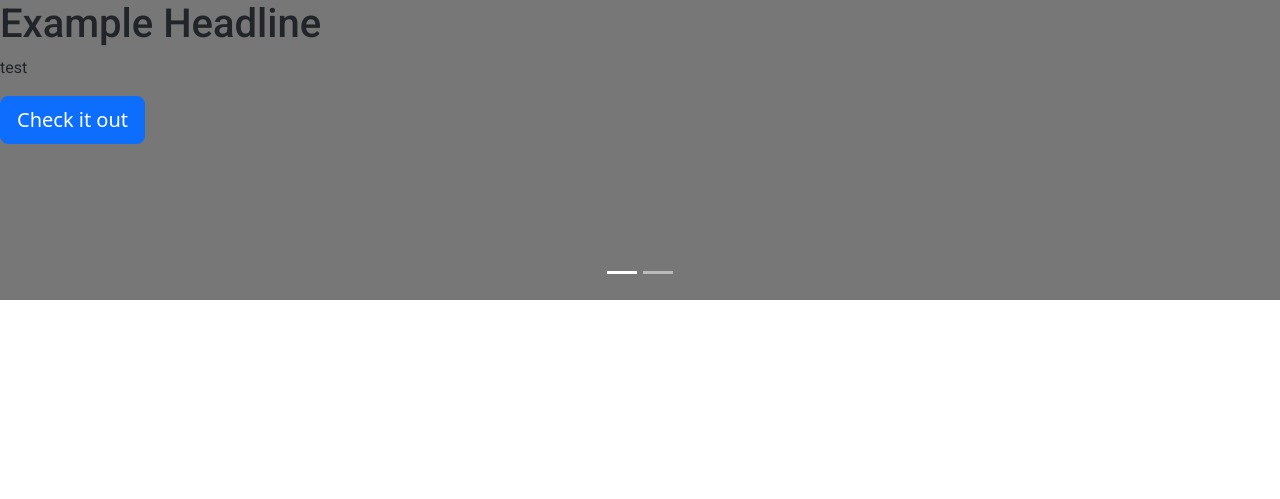
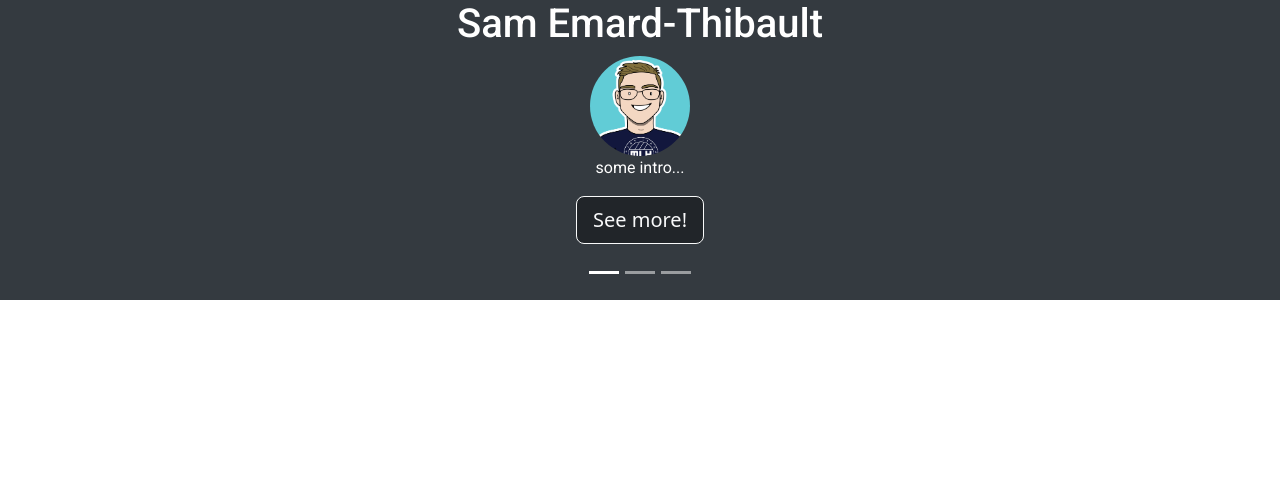
Before and after one commit to lukecheseldine/mlh-portfolio, a Flask app: page / in a window 1280 px wide. Shown: the part 264-763 px from the top of the page. Run offline with Flask 2, Linux system fonts and the light colour scheme.

Commit message:
improved carousel template (img, description, see more btn)

```diff
--- a/app/static/styles/main.css
+++ b/app/static/styles/main.css
@@ -160,5 +160,12 @@ body {
 
 .carousel-item {
     height: 300px;
-    background: #777;
+    background: #343a40;
+    color: white;
+    text-align: center;
 }
+
+.selfie-image {
+    border-radius: 60px;
+    width: 100px;
+}
--- a/app/templates/index.html
+++ b/app/templates/index.html
@@ -13,21 +13,30 @@
     <ol class="carousel-indicators">
         <li data-bs-target="#myCarousel" data-bs-slide-to="0" class="active"></li>
         <li data-bs-target="#myCarousel" data-bs-slide-to="1"></li>
+        <li data-bs-target="#myCarousel" data-bs-slide-to="2"></li>
     </ol>
 
     <div class="carousel-inner">
         <div class="carousel-item active">
-            <h1>Example Headline</h1>
-            <p>test</p>
-            <a href="#" class="btn btn-lg btn-primary">
-                Check it out
-            </a>
+            <h1>Sam Emard-Thibault</h1>
+            <img class="selfie-image" alt="selfie" src="../static/img/logo.jpg">
+            <p>some intro...</p>
+            <a href="#" class="btn btn-lg btn-dark btn-outline-light">
+                See more! </a>
         </div>
         <div class="carousel-item">
-            <h1>Example</h1>
-            <p>test</p>
-            <a href="#" class="btn btn-lg btn-primary">
-                Check it out
+            <h1>Luke</h1>
+            <img class="selfie-image" alt="selfie" src="../static/img/logo.jpg">
+            <p>some intro...</p>
+            <a href="#" class="btn btn-lg btn-dark btn-outline-light">
+                See more! </a>
+        </div>
+        <div class="carousel-item">
+            <h1>Mustafa</h1>
+            <img class="selfie-image" alt="selfie" src="../static/img/logo.jpg">
+            <p>some intro...</p>
+            <a href="#" class="btn btn-lg btn-dark btn-outline-light">
+                See more!
             </a>
         </div>
     </div>
```
